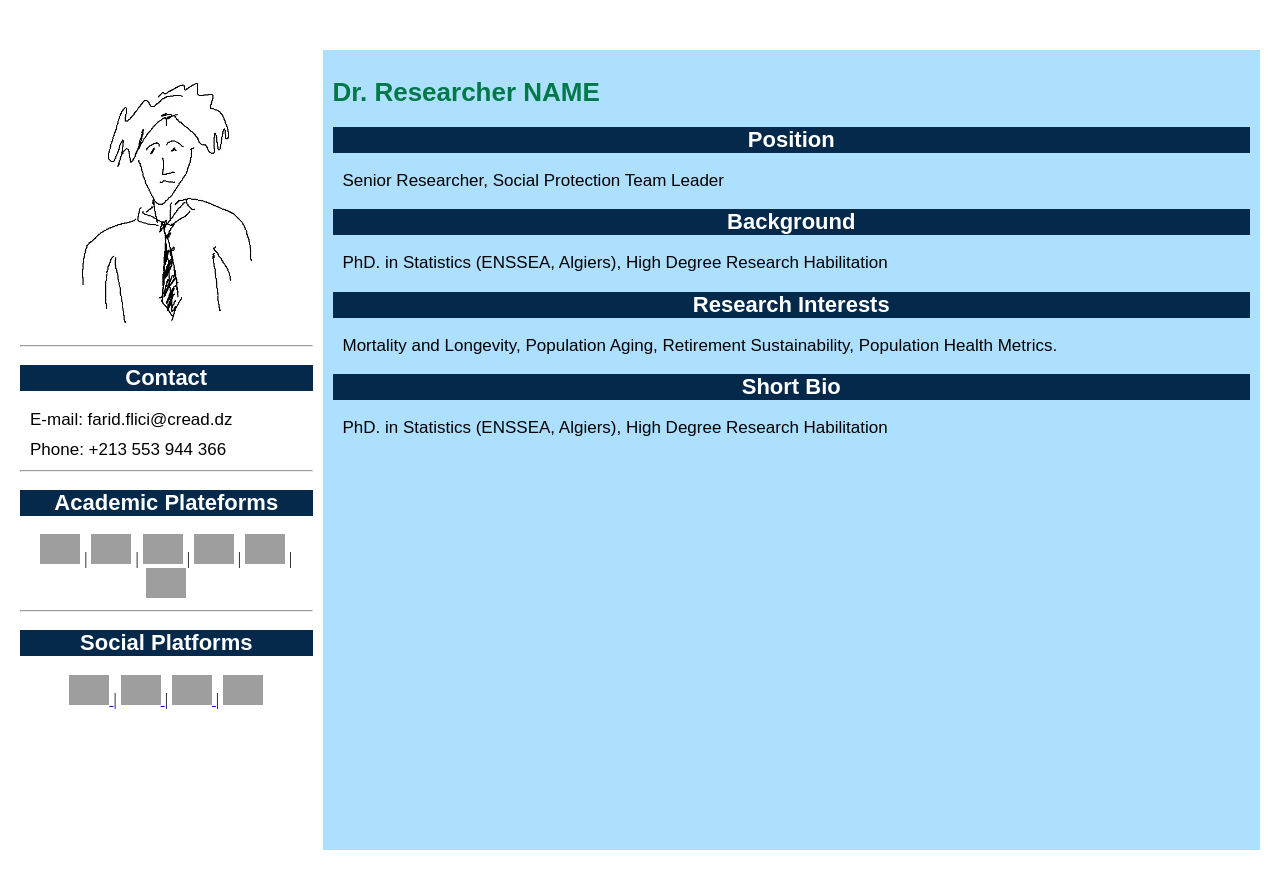
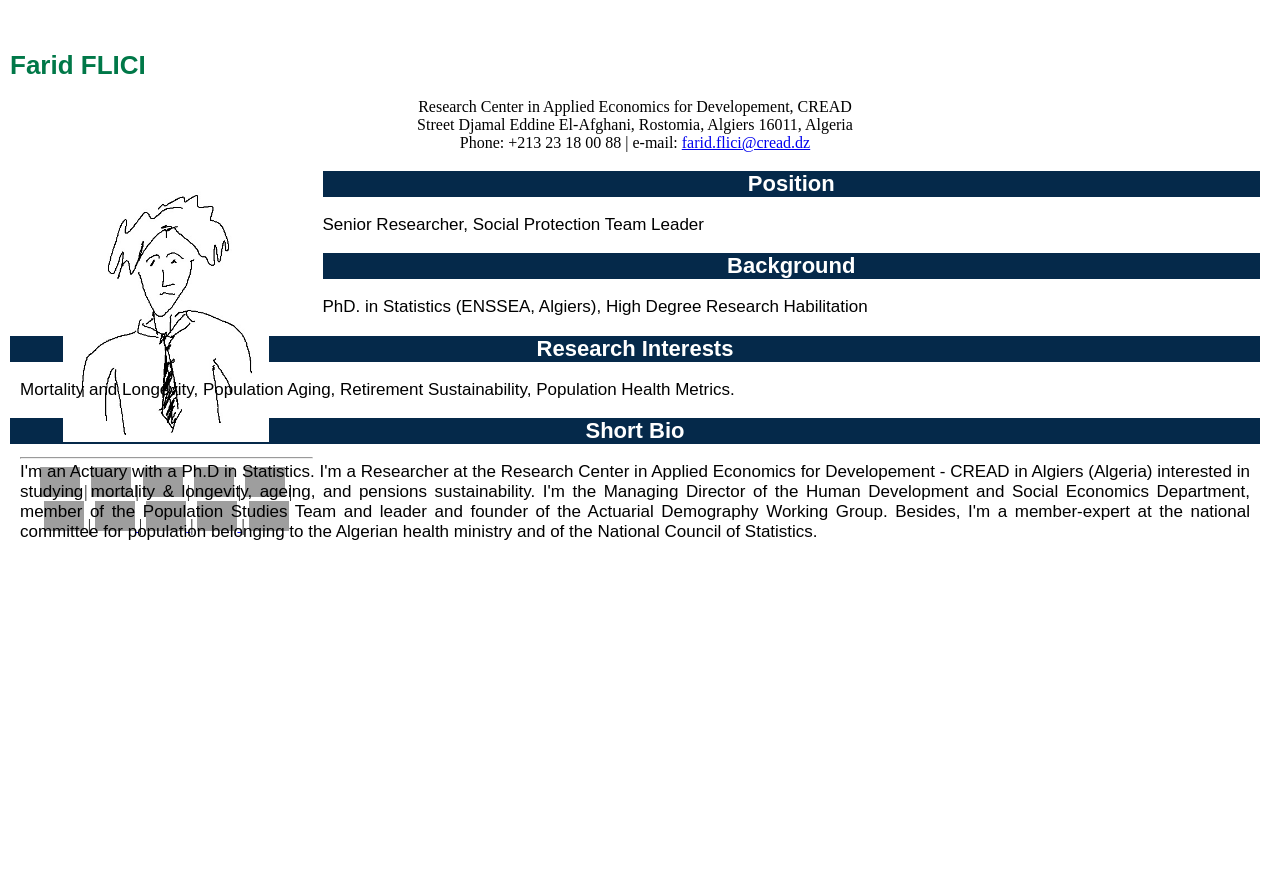
Before and after one commit to Farid-FLICI/farid-flici.github.io, a Jekyll site: the page researchername.html, which Jekyll copies as it is, in a window 1280 px wide, cut to the strip 0-889 px from the top of the page. Built offline with Jekyll 4.4.1, drawn with Linux system fonts in a browser that asks for light colours; grey boxes are pictures that could not be loaded.

Commit message:
Update researchername.html

```diff
--- a/researchername.html
+++ b/researchername.html
@@ -25,18 +25,18 @@ h4{              font-family: sans-serif; font-size: 18px; font-weight: bold ; t
 </head>
 <body>
  <div style="margin: 50px 20px 20px 10px"  >
-  <div class="row">
+
+<h1 align="center"> Farid FLICI </h1>
+
+<p style="font-size:100%; margin-top:0px margin-bottom:0px ; text-align:center; font-family:Times New Roman"> Research Center in Applied Economics for Developement, CREAD <br>
+Street Djamal Eddine El-Afghani, Rostomia, Algiers 16011, Algeria <br>
+Phone: +213 23 18 00 88 |  e-mail: <a href="farid.flici@cread.dz" > farid.flici@cread.dz </p>
 
 <div class="column left" style="background-color:white; height:160px">
 <p style="text-align: center">
 <img src="/pic_mister_researcher.jpg?raw=true", height="260px"  style="float: center;"/>
 </p>
 <hr>
-    <h2>Contact</h2>
-   <p> E-mail: farid.flici@cread.dz </p>
-   <p> Phone: +213 553 944 366 </p>
-    <hr>
-    <h2>Academic Plateforms </h2>
 
   <div align="center">
   <a href="https://orcid.org/0000-0002-1954-2120"  target="_blank"><img height="30" src="/orcid-logo.svg"/></a>
@@ -45,30 +45,23 @@ h4{              font-family: sans-serif; font-size: 18px; font-weight: bold ; t
   <a class="a">|</a>
   <a href="https://publons.com/researcher/3172040/flici-farid/" target="_blank"><img height="30" src="/publons-logo.png"/></a>
   <a class="a">|</a>
-  <a href="https://scholar.google.com/citations?user=czeu-dwAAAAJ&hl=en" target="_blank"><img height="30" src="/scholar.png" /></a>
+  <a href="https://scholar.google.com/citations?user=czeu-dwAAAAJ&hl=en" target="_blank"><img height="30" src="/scholar.png"/></a>
   <a class="a">|</a>
-  <a href="https://www.researchgate.net/profile/Farid_Flici" target="_blank"><img height="30" src="/researchgate-logo.png" /></a>
+  <a href="https://www.researchgate.net/profile/Farid_Flici" target="_blank"><img height="30" src="/researchgate-logo.png"/></a>
   <a class="a">|</a>
-  <a href="https://github.com/Farid-FLICI" target="_blank"><img height="30" src="/github-logo.png" /></a>
-  </div>
-
-   <hr>
-  <h2>Social Platforms </h2>
-
-<div align="center">
-  <a href="https://www.facebook.com/flicifarid"  target="_blank"><img width="40" src=" /facebook-logo.png" /> </a>
-  <a> |  </a>
-  <a href="https://twitter.com/Farid_FLICI" target="_blank"><img width="40" src="/twitter-logo.png" /> </a>
-  <a> |  </a>
-  <a href="https://www.linkedin.com/in/farid-flici-659a7625/" target="_blank"><img width="40" src="linkedin-logo.png" /> </a>
-   <a> |  </a>
-  <a href="https://www.youtube.com/channel/UCjh6IaTMexnUe8z3S_ZGa0A" target="_blank"><img width="40" src="/youtube-logo.jpeg" /> </a>
+  <a href="https://github.com/Farid-FLICI" target="_blank"><img height="30" src="/github-logo.png"/></a>
+  <a class="a">|</a>
+   <a href="https://www.facebook.com/flicifarid"  target="_blank"><img width="40" src=" /facebook-logo.png"/> </a>
+  <a class="a">|</a>
+  <a href="https://twitter.com/Farid_FLICI" target="_blank"><img width="40" src="/twitter-logo.png"/> </a>
+  <a class="a">|</a>
+  <a href="https://www.linkedin.com/in/farid-flici-659a7625/" target="_blank"><img width="40" src="linkedin-logo.png"/> </a>
+  <a class="a">|</a>
+  <a href="https://www.youtube.com/channel/UCjh6IaTMexnUe8z3S_ZGa0A" target="_blank"><img width="40" src="/youtube-logo.jpeg"/> </a>
   </div>
 
   </div>
 
-<div class="column right" style="background-color:#ADDFFF;">
-    <h1>Dr. Researcher NAME</h1>
  <h2> Position </h2>
  <p> Senior Researcher, Social Protection Team Leader</p>
  <h2> Background </h2>
@@ -76,10 +69,12 @@ h4{              font-family: sans-serif; font-size: 18px; font-weight: bold ; t
   <h2> Research Interests </h2>
  <p> Mortality and Longevity, Population Aging, Retirement Sustainability, Population Health Metrics.</p>
  <h2> Short Bio</h2>
- <p> PhD. in Statistics (ENSSEA, Algiers), High Degree Research Habilitation </p>
+ <p> I'm an Actuary with a Ph.D in Statistics. I'm a Researcher at the Research Center in Applied Economics for Developement - CREAD in Algiers (Algeria) interested
+  in studying mortality & longevity, ageing, and pensions sustainability. I'm the Managing Director of the Human Development and Social Economics Department, member
+  of the Population Studies Team and leader and founder of the Actuarial Demography Working Group. Besides, I'm a member-expert at the national committee for
+  population belonging to the Algerian health ministry and of the National Council of Statistics.</p>
 </div>
 
-</div>
 
 
 </body>
```
Lines whose indentation alone changed are shown as unchanged.
